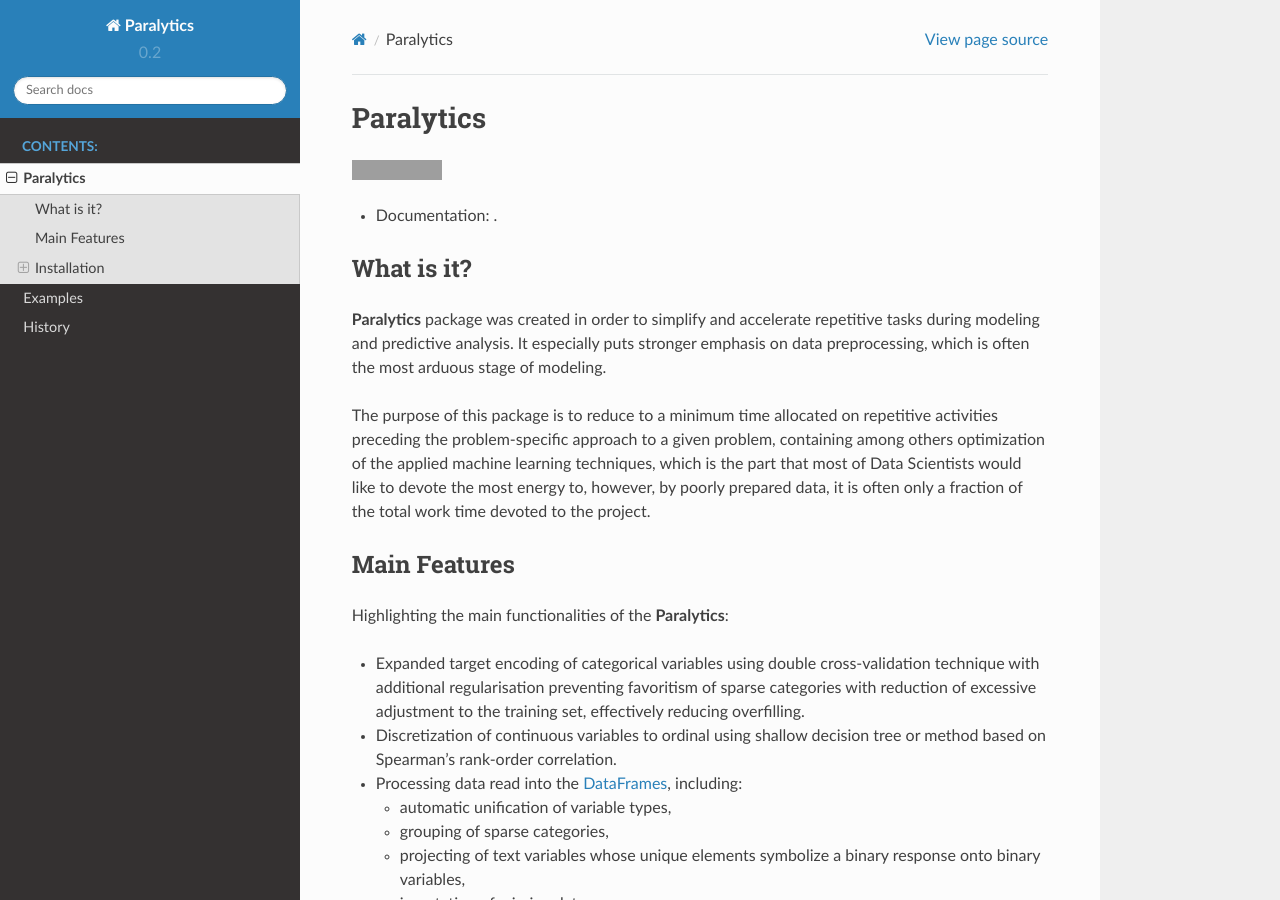
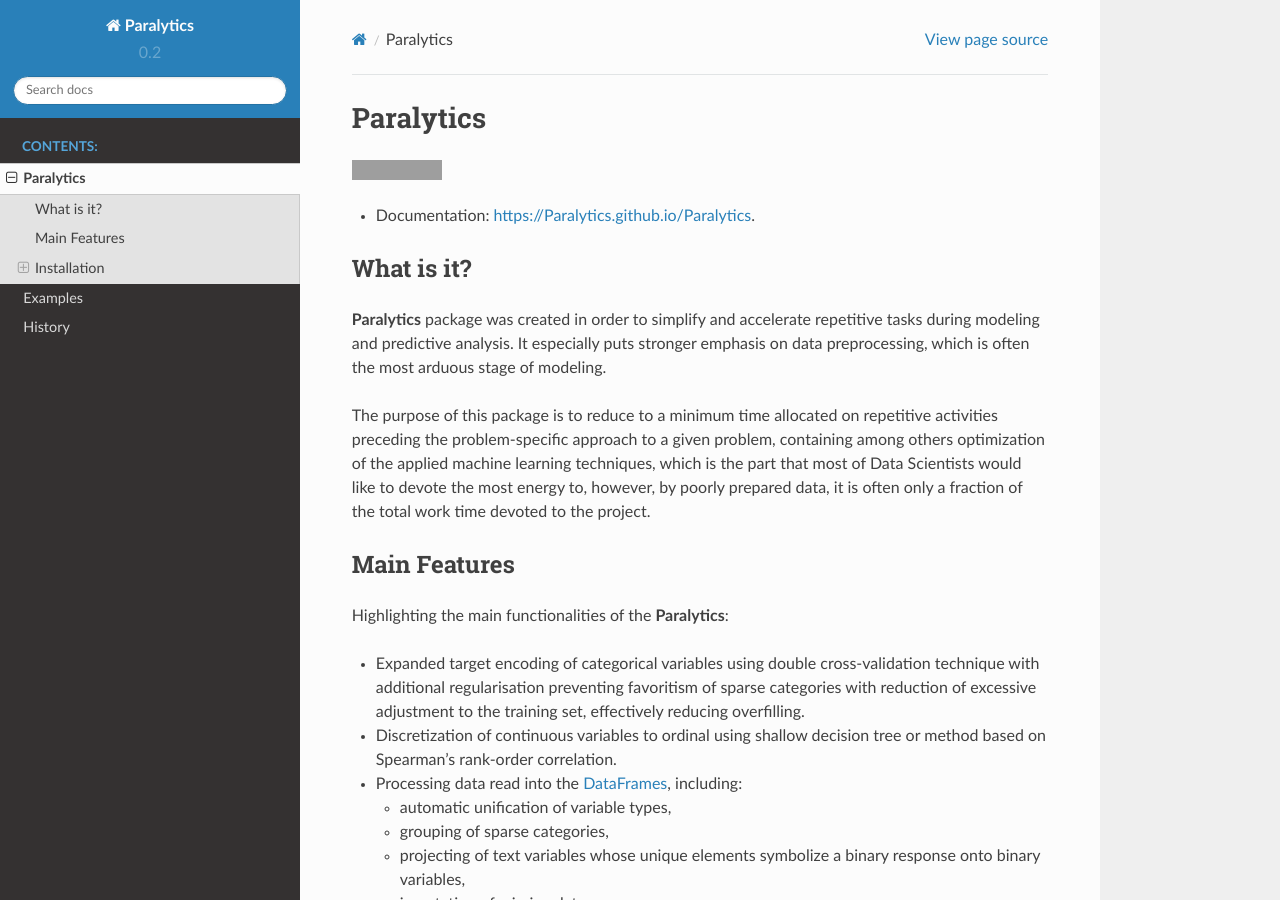
Before and after one commit to mrtovsky/Paralytics, a Sphinx documentation site: the page built from docs/readme.rst, in a window 1280 px wide and 900 px high. Built offline with Sphinx 7.4.7 and the Read the Docs theme 2.0.0, drawn with Linux system fonts in a browser that asks for light colours; some of the changed lines change nothing that is shown; grey boxes are pictures that could not be loaded.

Commit message:
@fix: Formatting and fulfiling missing documentation Github Page.

```diff
--- a/README.rst
+++ b/README.rst
@@ -5,7 +5,7 @@ Paralytics
 .. image:: https://img.shields.io/badge/python-3.7-blue.svg
     :target: http://badge.fury.io/py/Paralytics
 
-* Documentation: .
+* Documentation: https://Paralytics.github.io/Paralytics.
 
 What is it?
 -----------
--- a/docs/conf.py
+++ b/docs/conf.py
@@ -52,7 +52,6 @@ automodsum_inherited_members = False
 class_members_toctree = False
 numpydoc_show_class_members = False
 
-
 # The master toctree document.
 master_doc = 'index'
 
```
